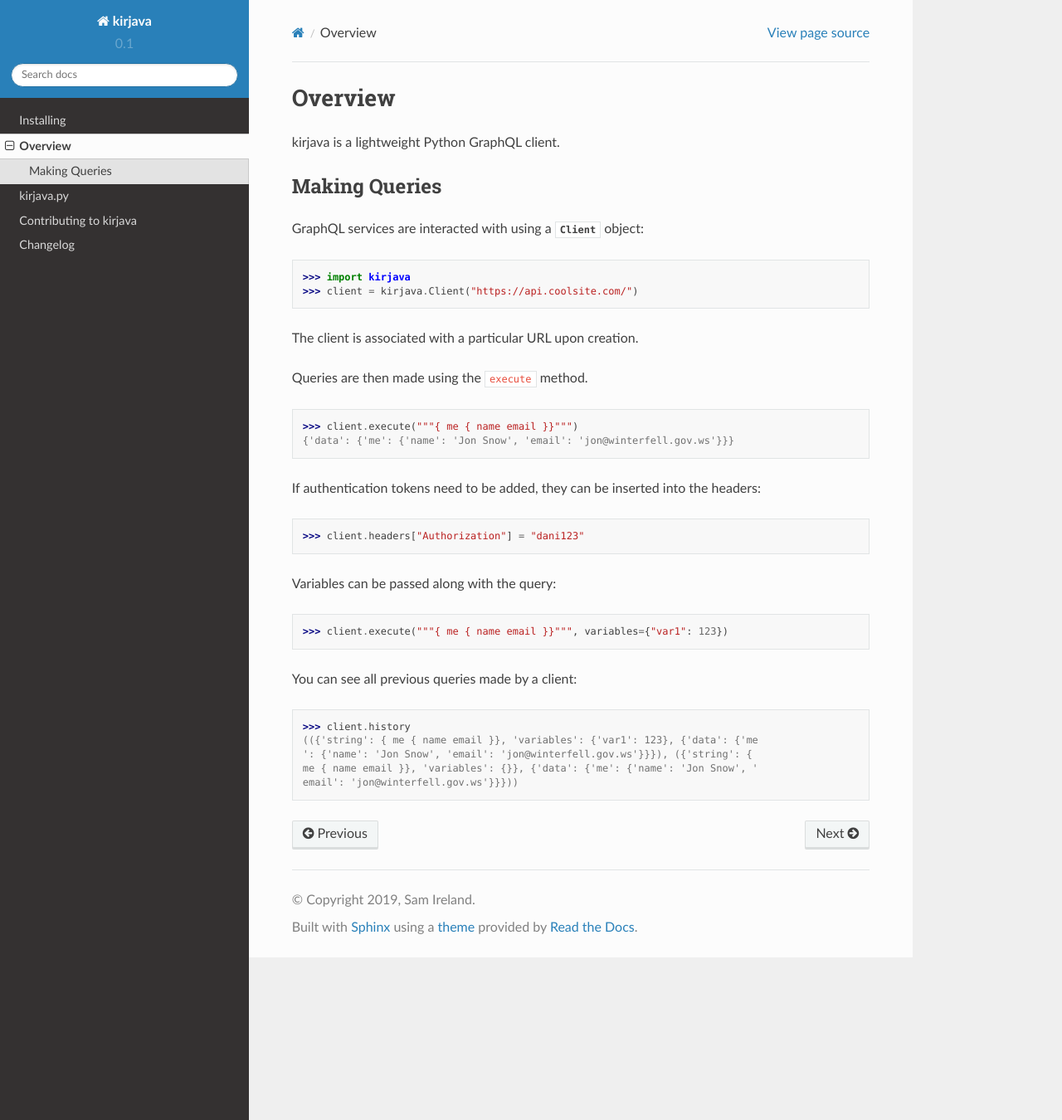
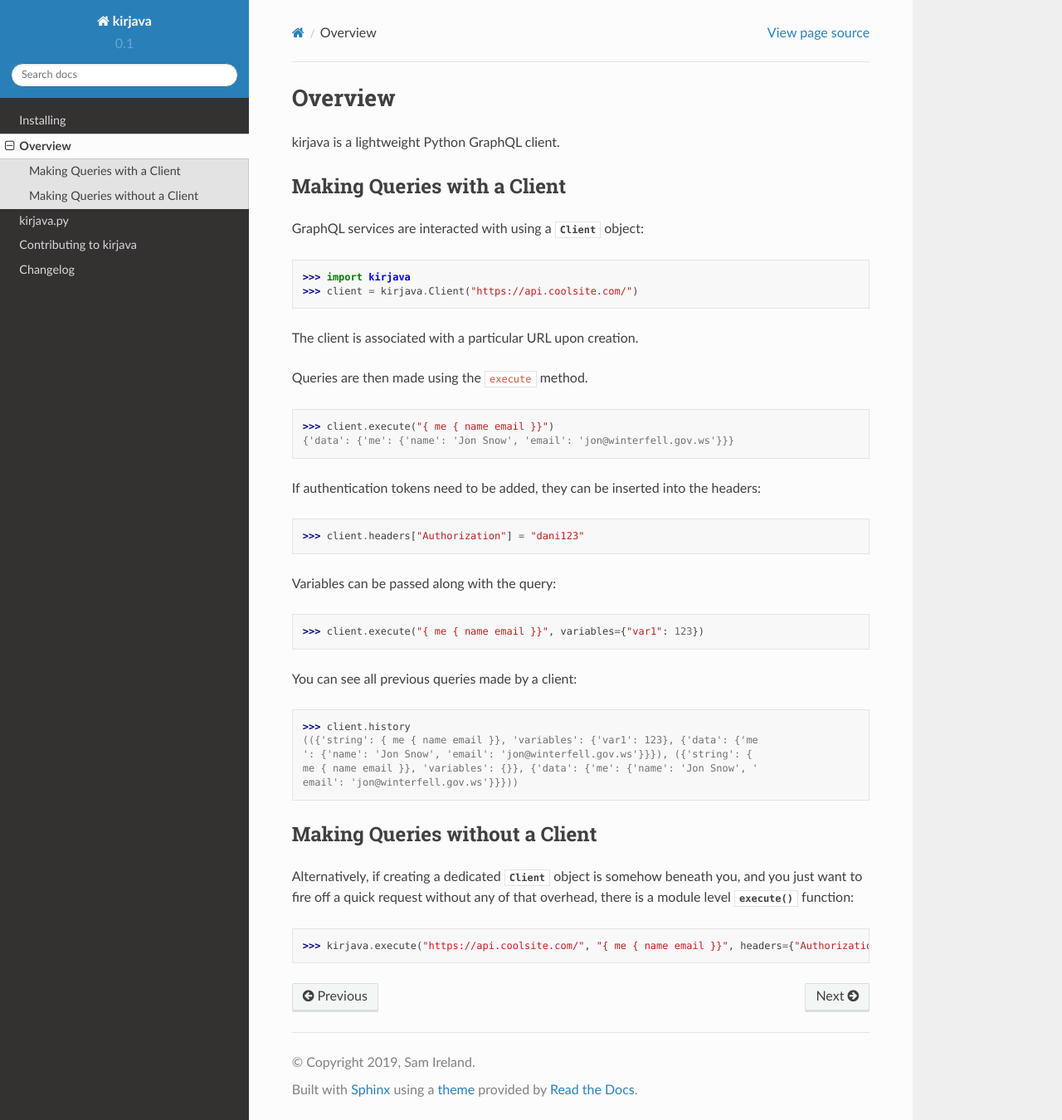
Before and after one commit to samirelanduk/kirjava, a Sphinx documentation site: the page built from docs/source/overview.rst, in a window 1280 px wide and 1350 px high. Shown: the whole window at 83% size. Built offline with Sphinx 7.4.7 and the Read the Docs theme 2.0.0, drawn with Linux system fonts in a browser that asks for light colours.

```diff
--- a/docs/source/overview.rst
+++ b/docs/source/overview.rst
@@ -4,8 +4,8 @@ Overview
 kirjava is a lightweight Python GraphQL client.
 
 
-Making Queries
-~~~~~~~~~~~~~~
+Making Queries with a Client
+~~~~~~~~~~~~~~~~~~~~~~~~~~~~
 
 GraphQL services are interacted with using a :py:class:`.Client` object:
 
@@ -16,7 +16,7 @@ The client is associated with a particular URL upon creation.
 
 Queries are then made using the ``execute`` method.
 
-    >>> client.execute("""{ me { name email }}""")
+    >>> client.execute("{ me { name email }}")
     {'data': {'me': {'name': 'Jon Snow', 'email': 'jon@winterfell.gov.ws'}}}
 
 If authentication tokens need to be added, they can be inserted into the
@@ -26,7 +26,7 @@ headers:
 
 Variables can be passed along with the query:
 
-    >>> client.execute("""{ me { name email }}""", variables={"var1": 123})
+    >>> client.execute("{ me { name email }}", variables={"var1": 123})
 
 You can see all previous queries made by a client:
 
@@ -35,3 +35,12 @@ You can see all previous queries made by a client:
     ': {'name': 'Jon Snow', 'email': 'jon@winterfell.gov.ws'}}}), ({'string': {
     me { name email }}, 'variables': {}}, {'data': {'me': {'name': 'Jon Snow', '
     email': 'jon@winterfell.gov.ws'}}}))
+
+Making Queries without a Client
+~~~~~~~~~~~~~~~~~~~~~~~~~~~~~~~
+
+Alternatively, if creating a dedicated :py:class:`.Client` object is somehow
+beneath you, and you just want to fire off a quick request without any of that
+overhead, there is a module level :py:func:`.execute` function:
+
+    >>> kirjava.execute("https://api.coolsite.com/", "{ me { name email }}", headers={"Authorization": "dani123"}, variables={"var1": 123})
```
Also changed, not shown: README.rst (+24 -8 lines), docs/source/changelog.rst (+9 -2 lines), kirjava.py (+5 -3 lines).
